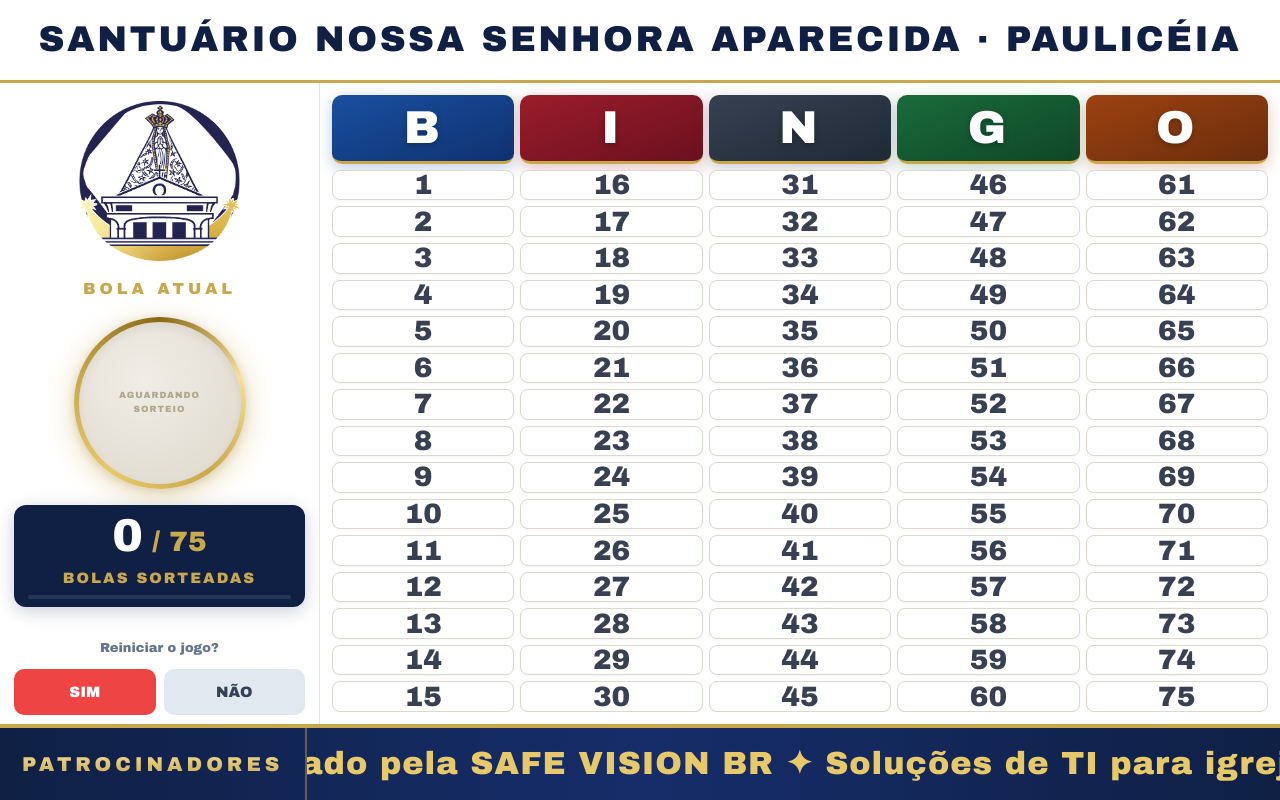
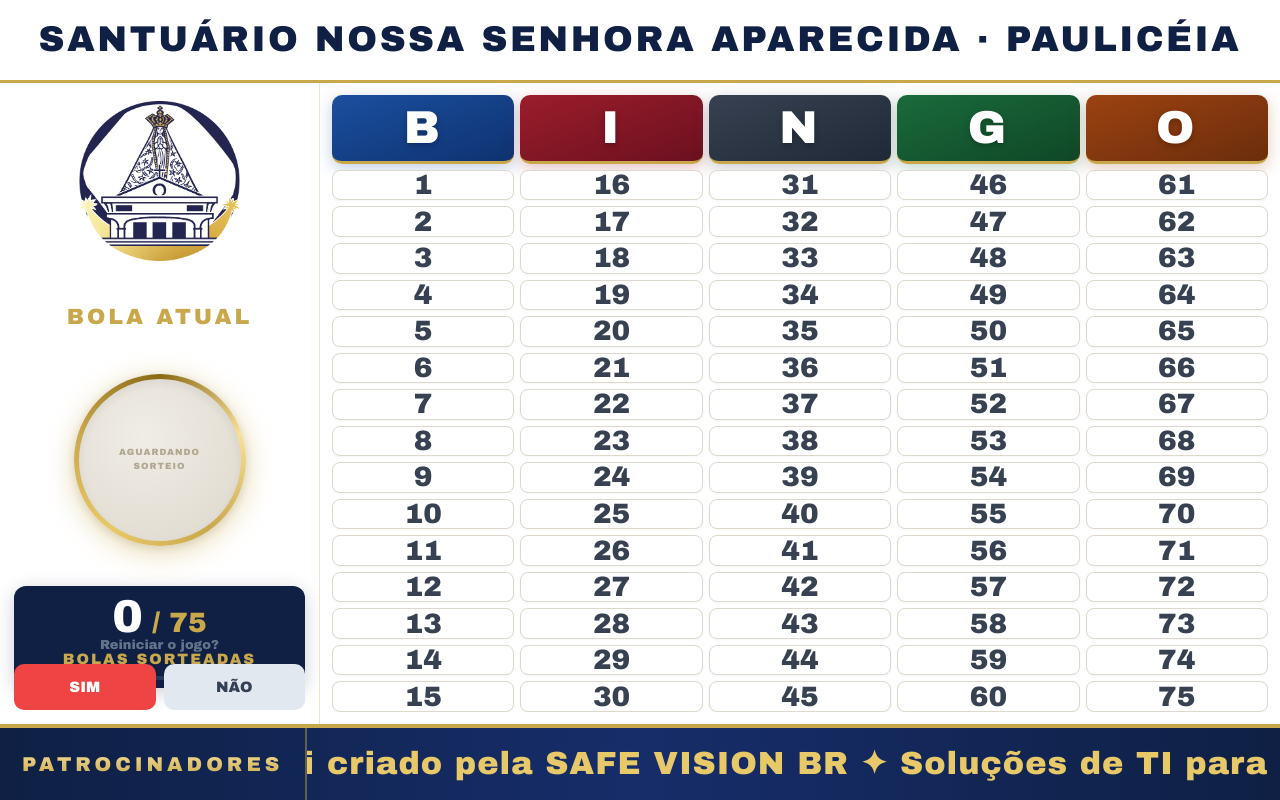
Before and after one commit to andre95luis/bingo-santuario-nsa-pauliceia, a Next.js app: page / in a window 1280 px wide. Both pictures are taken after a click on the button "↺ REINICIAR JOGO". Built offline with nearby package versions, Linux system fonts and the light colour scheme.

Commit message:
pin reset button to panel bottom, limit recent balls to 1 row

```diff
--- a/app/page.tsx
+++ b/app/page.tsx
@@ -32,11 +32,11 @@ function letterOf(n: number): Letter {
 
 const TICKER =
   "          ✦          Gostou deste sistema?   Foi criado pela  SAFE VISION BR" +
-  "          ✦          Soluções de TI para igrejas, empresas e eventos" +
-  "          ✦          Sites · Sistemas · Automações · e muito mais" +
+  "          ✦          Soluções de TI para o seu local!" +
+  "          ✦          Sites · Sistemas de seugrança · Automações · e muito mais" +
   "          ✦          Conheça tudo em:   www.safevisionbr.com.br" +
   "          ✦          WhatsApp:   (11) 96356-1680" +
-  "          ✦          Seu evento merece isso também.   Fale com a gente!          ";
+  "          ✦          Fale com a gente!";
 
 export default function BingoPage() {
   const [drawn, setDrawn]               = useState<Set<number>>(new Set());
@@ -64,7 +64,7 @@ export default function BingoPage() {
     setDrawn(new Set()); setHistory([]); setAnimKey(0); setConfirmReset(false);
   }, []);
 
-  const recentBalls = [...history].reverse().slice(1, 12);
+  const recentBalls = [...history].reverse().slice(1, 6);
 
   return (
     <div style={{ height: "100vh", display: "flex", flexDirection: "column", background: "#ffffff", overflow: "hidden" }}>
@@ -103,21 +103,22 @@ export default function BingoPage() {
           display: "flex",
           flexDirection: "column",
           alignItems: "center",
-          padding: "18px 14px",
-          gap: "16px",
+          padding: "18px 14px 80px",
+          gap: "40px",
           overflow: "hidden",
+          position: "relative",
         }}>
 
           {/* Logo */}
           <Image
             src="/logo.png"
             alt="Santuário Nossa Senhora Aparecida"
-            width={200} height={200}
+            width={250} height={250}
             style={{ objectFit: "contain", height: "clamp(90px, 14vw, 160px)", width: "auto" }}
             priority
           />
 
-          <div style={{ fontSize: "clamp(12px, 1.3vw, 16px)", color: G.mid, letterSpacing: "4px", fontWeight: 700 }}>
+          <div style={{ fontSize: "clamp(22px, 1.3vw, 16px)", color: G.mid, letterSpacing: "3px", fontWeight: 700 }}>
             BOLA ATUAL
           </div>
 
@@ -213,19 +214,17 @@ export default function BingoPage() {
             </div>
           )}
 
-          <div style={{ flex: 1 }} />
-
+          {/* Reiniciar — fixado no fundo do painel */}
+          <div style={{ position: "absolute", bottom: "14px", left: "14px", right: "14px" }}>
             {allDone && (
               <div style={{
                 background: `linear-gradient(135deg, ${G.dk}, ${G.mid}, ${G.lo})`,
-              borderRadius: "10px", padding: "8px 12px", textAlign: "center", width: "100%",
-              boxShadow: `0 0 28px ${G.glow}`,
+                borderRadius: "10px", padding: "8px 12px", textAlign: "center",
+                marginBottom: "8px", boxShadow: `0 0 28px ${G.glow}`,
               }}>
                 <div style={{ fontSize: "16px", fontWeight: 900, color: NAVY, letterSpacing: "2px" }}>JOGO COMPLETO!</div>
               </div>
             )}
-
-          {/* Reiniciar */}
             {!confirmReset ? (
               <button
                 onClick={() => setConfirmReset(true)}
@@ -240,14 +239,15 @@ export default function BingoPage() {
                 ↺ REINICIAR JOGO
               </button>
             ) : (
-            <div style={{ textAlign: "center", width: "100%" }}>
-              <p style={{ color: "#64748b", fontSize: "13px", marginBottom: "10px", fontWeight: 600 }}>Reiniciar o jogo?</p>
+              <div style={{ textAlign: "center" }}>
+                <p style={{ color: "#64748b", fontSize: "13px", marginBottom: "8px", fontWeight: 600 }}>Reiniciar o jogo?</p>
                 <div style={{ display: "flex", gap: "8px" }}>
                   <button onClick={reset} style={{ flex: 1, padding: "12px", background: "#ef4444", color: "white", border: "none", borderRadius: "10px", cursor: "pointer", fontWeight: 700, fontSize: "15px" }}>SIM</button>
                   <button onClick={() => setConfirmReset(false)} style={{ flex: 1, padding: "12px", background: "#e2e8f0", color: "#334155", border: "none", borderRadius: "10px", cursor: "pointer", fontWeight: 700, fontSize: "15px" }}>NÃO</button>
                 </div>
               </div>
             )}
+          </div>
         </div>
 
         {/* ── GRADE BINGO ── */}
```
Lines whose indentation alone changed are shown as unchanged.
